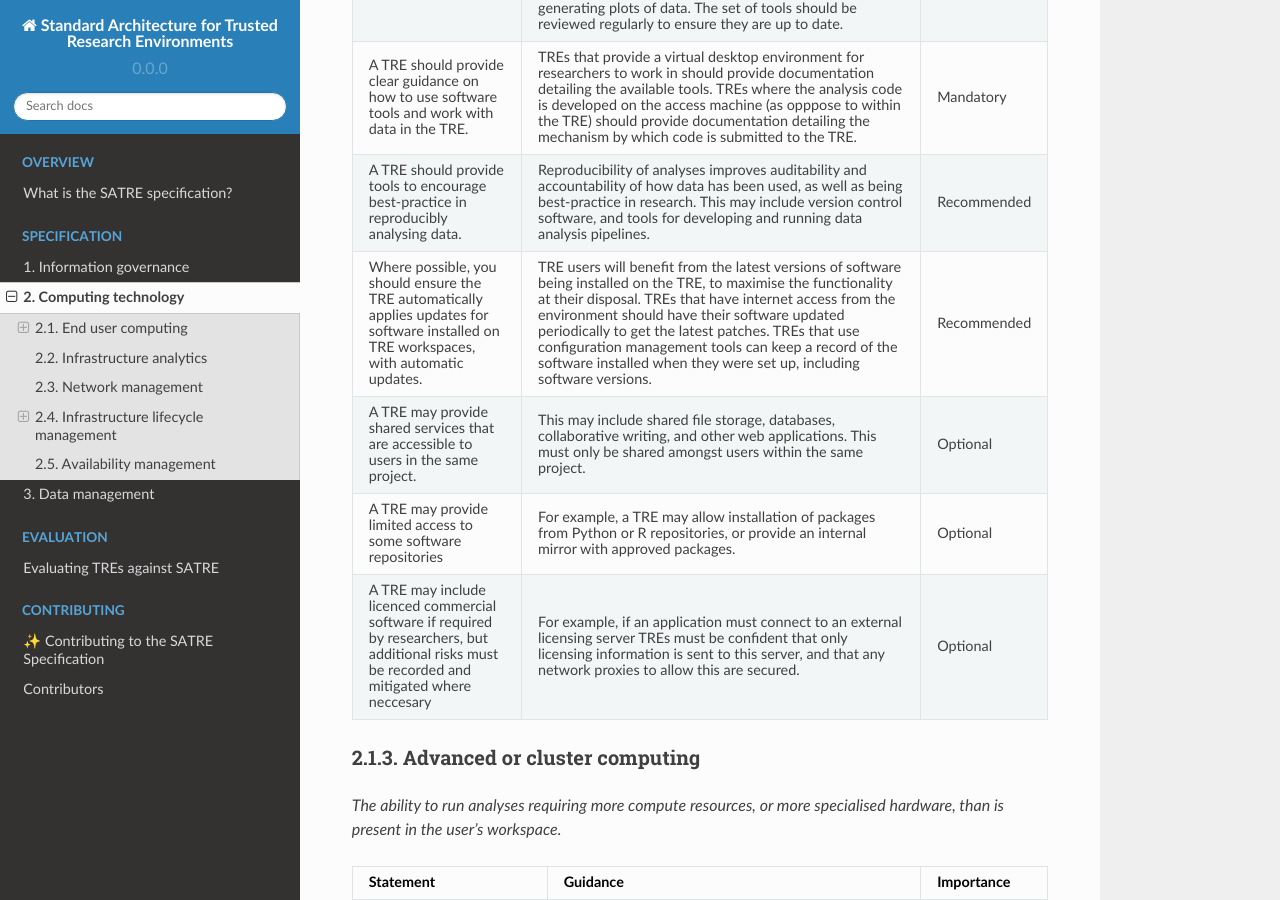
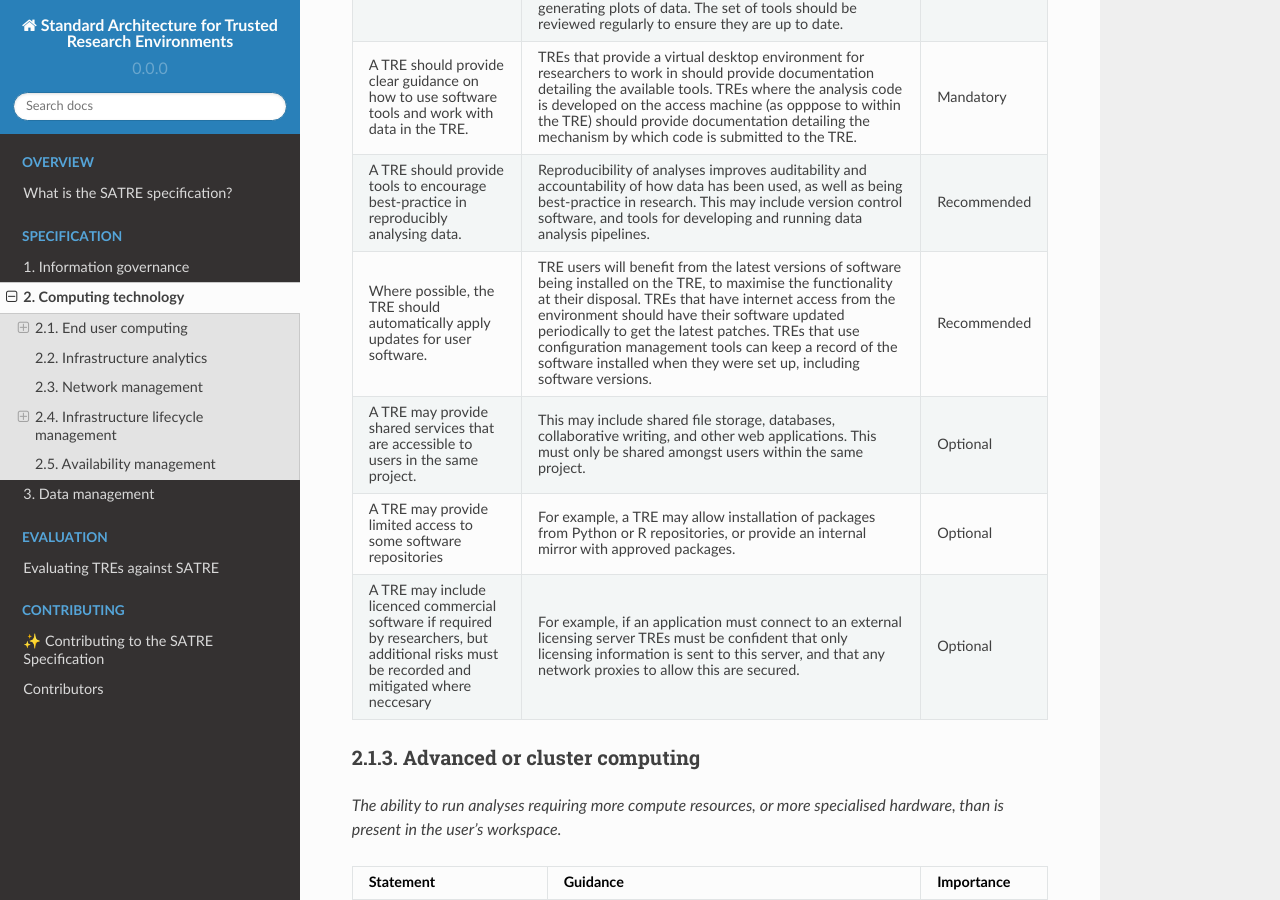
Before and after one commit to sa-tre/satre-specification, a Sphinx documentation site: the page built from docs/source/pillars/computing_technology.md, in a window 1280 px wide and 900 px high, scrolled down 1679 px. Built offline with Sphinx 7.4.7 and the Read the Docs theme 2.0.0, drawn with Linux system fonts in a browser that asks for light colours.

Commit message:
Update docs/source/pillars/computing_technology.md
Co-authored-by: Jim Madge <jmadge@turing.ac.uk>

```diff
--- a/docs/source/pillars/computing_technology.md
+++ b/docs/source/pillars/computing_technology.md
@@ -70,7 +70,7 @@ _The tools used by researchers inside a TRE, such as programming languages, IDEs
   - Reproducibility of analyses improves auditability and accountability of how data has been used, as well as being best-practice in research.
     This may include version control software, and tools for developing and running data analysis pipelines.
   - Recommended
-* - Where possible, you should ensure the TRE automatically applies updates for software installed on TRE workspaces, with automatic updates.
+* - Where possible, the TRE should automatically apply updates for user software.
   - TRE users will benefit from the latest versions of software being installed on the TRE, to maximise the functionality at their disposal.
     TREs that have internet access from the environment should have their software updated periodically to get the latest patches.
     TREs that use configuration management tools can keep a record of the software installed when they were set up, including software versions.
```
